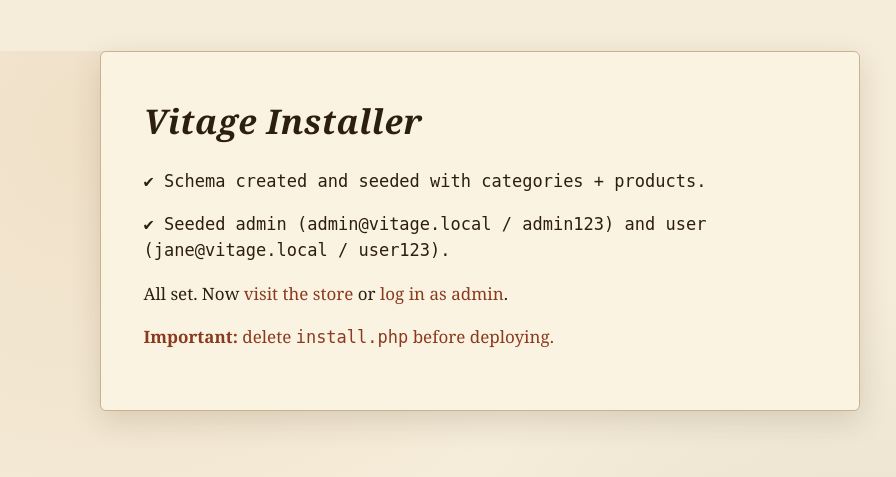
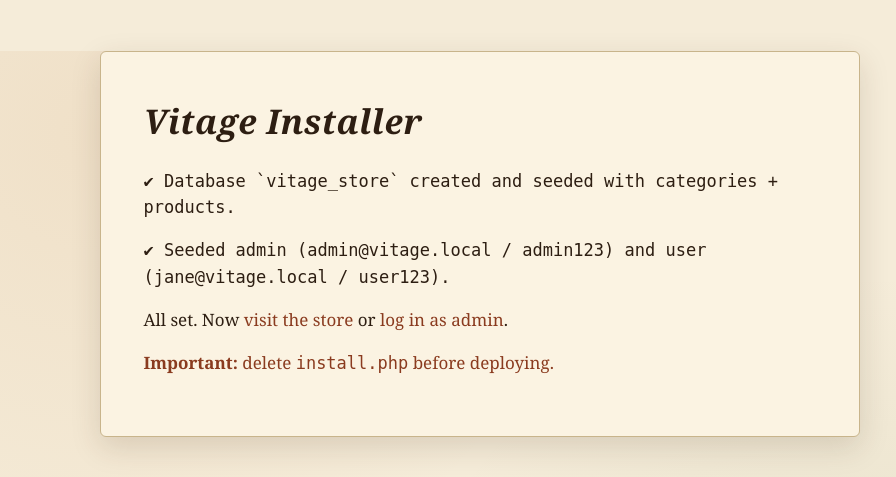
Before and after one commit to momen2004/Vitage_clothing-store-proj, a PHP site: page /Vitage_clothing-store-proj/install.php in a window 1280 px wide. Shown: the top 477 px of the page, without its empty margins (160-1056 px from the left). Run offline with PHP 8.4, Linux system fonts and the light colour scheme.

Commit message:
Fix install.php so it can run on a fresh database
Previously install.php required config/db.php at the top, which tries to
connect to the target database — but on a fresh install that database
doesn't exist yet, so the installer itself failed with 'Unknown database'
before it could create anything. Now we parse the constants out of
config/db.php and open a server-level (no-dbname) PDO connection, and
rewrite the database name in schema.sql to match DB_NAME so they always
agree.

https://claude.ai/code/session_01BnnagRgHv26aajh5fi46bk

```diff
--- a/install.php
+++ b/install.php
@@ -3,26 +3,43 @@
  * One-time installer: creates the database & tables, seeds users.
  * Visit http://localhost/Vitage_clothing-store-proj/install.php once.
  * DELETE this file after install on a real deployment.
+ *
+ * NOTE: we deliberately do NOT include config/db.php here, because that file
+ * connects to the target database — which won't exist on a fresh install.
+ * We only pull the constants in and open our own server-level connection.
  */
 
-require_once __DIR__ . '/config/db.php'; // also tests connection
+// Pull DB_HOST / DB_NAME / DB_USER / DB_PASS without triggering the connection.
+$dbConfig = file_get_contents(__DIR__ . '/config/db.php');
+foreach (['DB_HOST','DB_NAME','DB_USER','DB_PASS'] as $const) {
+    if (preg_match("/define\\(\\s*'$const'\\s*,\\s*'([^']*)'\\s*\\)/", $dbConfig, $m)) {
+        if (!defined($const)) define($const, $m[1]);
+    }
+}
 
 $log = [];
 $ok  = true;
 
 try {
-    // Drop & rebuild schema by executing schema.sql statement-by-statement
+    // Read schema.sql, but override its hard-coded database name to match config/db.php
     $sql = file_get_contents(__DIR__ . '/database/schema.sql');
     if ($sql === false) throw new RuntimeException('schema.sql not found');
 
-    // We connected to a specific DB in db.php; the schema file recreates it.
+    $sql = preg_replace(
+        '/(DROP\s+DATABASE\s+IF\s+EXISTS\s+)\w+/i',     '$1`' . DB_NAME . '`', $sql);
+    $sql = preg_replace(
+        '/(CREATE\s+DATABASE\s+)\w+/i',                 '$1`' . DB_NAME . '`', $sql);
+    $sql = preg_replace(
+        '/(USE\s+)\w+\s*;/i',                           '$1`' . DB_NAME . '`;', $sql);
+
+    // Open a server-level connection (no dbname) so we can CREATE DATABASE.
     $rootPdo = new PDO(
         'mysql:host=' . DB_HOST . ';charset=utf8mb4',
         DB_USER, DB_PASS,
         [PDO::ATTR_ERRMODE => PDO::ERRMODE_EXCEPTION]
     );
     $rootPdo->exec($sql);
-    $log[] = '✔ Schema created and seeded with categories + products.';
+    $log[] = '✔ Database `' . DB_NAME . '` created and seeded with categories + products.';
 
     // Re-connect to the new DB to seed users
     $pdo2 = new PDO(
```
